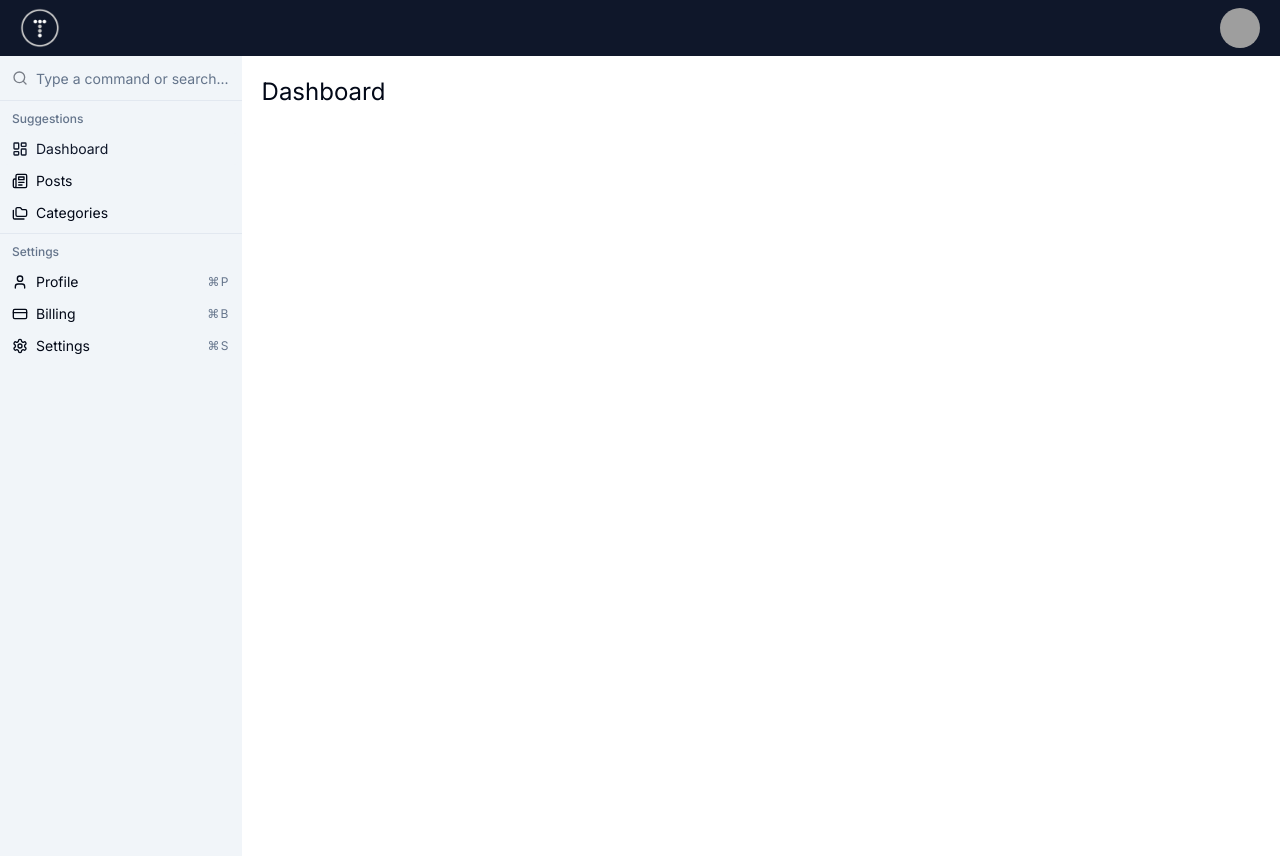
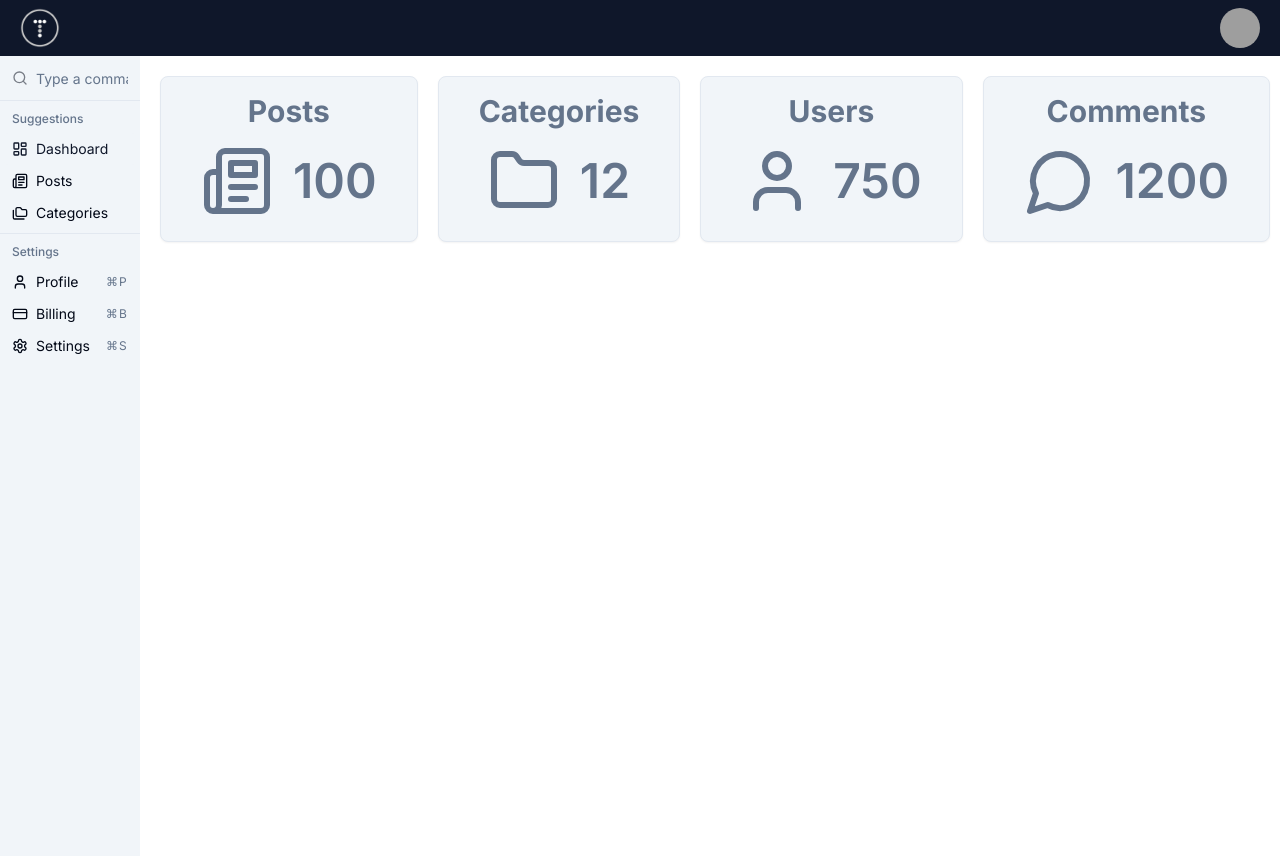
Before and after one commit to ericstober/traversypress-ui, a Next.js app: page / in a window 1280 px wide. Built offline with nearby package versions, Linux system fonts and the light colour scheme; grey boxes are pictures that could not be loaded.

Commit message:
added DashboardCard component

```diff
--- a/app/page.tsx
+++ b/app/page.tsx
@@ -1,7 +1,15 @@
+import DashboardCard from "@/components/dashboard/DashboardCard";
+import { Folder, MessageCircle, Newspaper, User } from "lucide-react";
+
 export default function Home() {
   return (
     <>
-      <h1 className='text-2xl'>Dashboard</h1>
+      <div className='flex flex-col md:flex-row justify-between gap-5 mb-5'>
+        <DashboardCard title='Posts' count={100} icon={<Newspaper className='text-slate-500' size={72} />} />
+        <DashboardCard title='Categories' count={12} icon={<Folder className='text-slate-500' size={72} />} />
+        <DashboardCard title='Users' count={750} icon={<User className='text-slate-500' size={72} />} />
+        <DashboardCard title='Comments' count={1200} icon={<MessageCircle className='text-slate-500' size={72} />} />
+      </div>
     </>
   );
 }
--- a/components/dashboard/DashboardCard.tsx
+++ b/components/dashboard/DashboardCard.tsx
@@ -0,0 +1,24 @@
+import { Card, CardContent } from "@/components/ui/card";
+import { LucideIcon } from "lucide-react";
+
+interface DashboardCardProps {
+  title: string;
+  count: number;
+  icon: React.ReactElement<LucideIcon>;
+}
+
+const DashboardCard = ({ title, count, icon }: DashboardCardProps) => {
+  return (
+    <Card className='bg-slate-100 dark:bg-slate-800 p-4 pb-0'>
+      <CardContent>
+        <h3 className='text-3xl text-center mb-4 font-bold text-slate-500 dark:text-slate-200'>{title}</h3>
+        <div className='flex gap-5 justify-center items-center'>
+          {icon}
+          <h3 className='text-5xl font-semibold text-slate-500 dark:text-slate-200'>{count}</h3>
+        </div>
+      </CardContent>
+    </Card>
+  );
+};
+
+export default DashboardCard;
```
